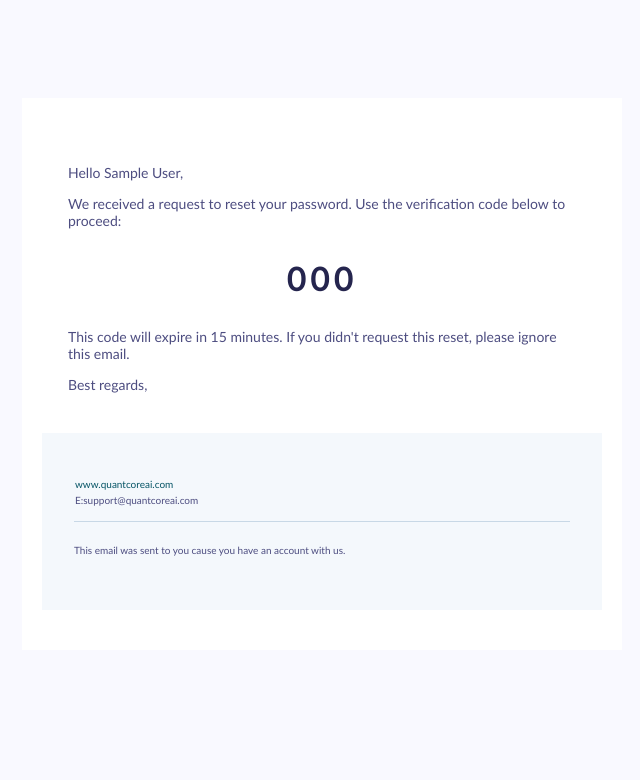
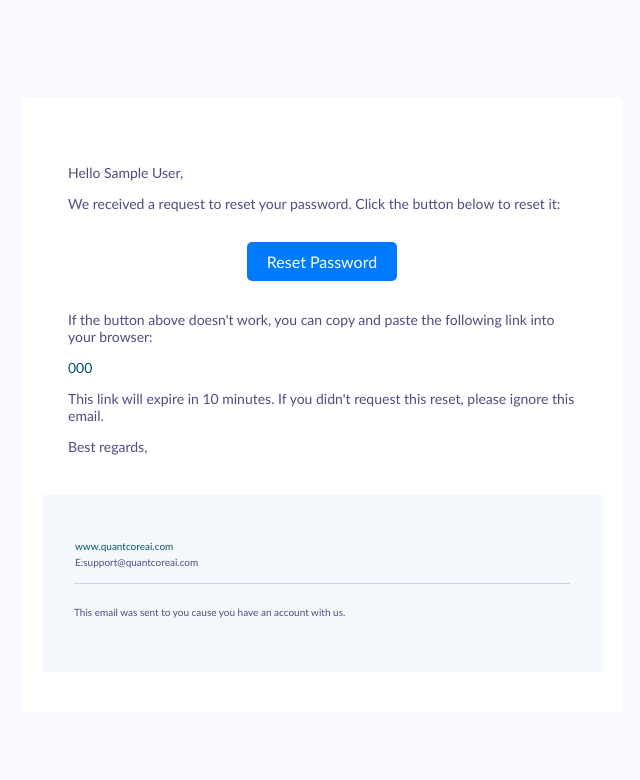
Before and after one commit to adelodundamilare/quantcore-learning-hub-backend, a Python web app: template app/templates/reset_password.html in a window 1280 px wide. Shown: the top 780 px of the page, without its empty margins (318-958 px from the left). Run offline with Jinja, Linux system fonts and the light colour scheme; the template is opened without the code that fills it: most values are stand-ins (such as "Sample title", 1, 10 or a date in 2020).

Commit message:
modified reset email

```diff
--- a/app/templates/reset_password.html
+++ b/app/templates/reset_password.html
@@ -3,16 +3,37 @@ block content %}
 <p>Hello {{ full_name }},</p>
 
 <p>
-  We received a request to reset your password. Use the verification code below
-  to proceed:
+  We received a request to reset your password. Click the button below to reset
+  it:
 </p>
 
 <div style="text-align: center; margin: 30px 0">
-  <h2 style="letter-spacing: 5px; font-size: 32px">{{ reset_code }}</h2>
+  <a
+    href="{{ reset_code }}"
+    style="
+      background-color: #007bff;
+      color: white;
+      padding: 10px 20px;
+      text-align: center;
+      text-decoration: none;
+      display: inline-block;
+      border-radius: 5px;
+      font-size: 16px;
+    "
+    >Reset Password</a
+  >
 </div>
 
 <p>
-  This code will expire in 15 minutes. If you didn't request this reset, please
+  If the button above doesn't work, you can copy and paste the following link
+  into your browser:
+</p>
+<p style="word-break: break-all">
+  <a href="{{ reset_code }}">{{ reset_code }}</a>
+</p>
+
+<p>
+  This link will expire in 10 minutes. If you didn't request this reset, please
   ignore this email.
 </p>
 
```
